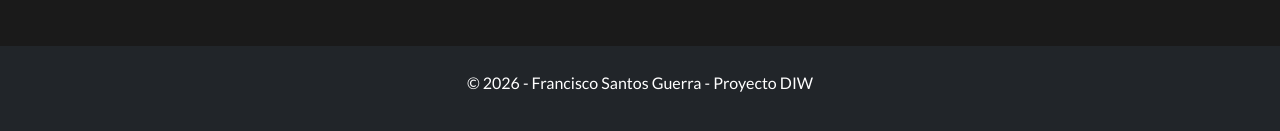
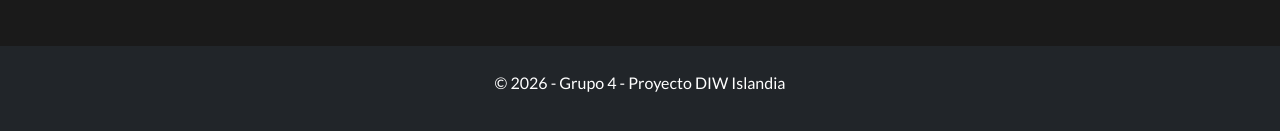
Before and after one commit to Narfranfran/DIWislandia, a plain HTML site: page index.html in a window 1280 px wide. Shown: the part 2422-2553 px from the top of the page. Drawn offline with nearby package versions, Linux system fonts and the light colour scheme.

Commit message:
Cambiado el footer

```diff
--- a/index.html
+++ b/index.html
@@ -249,7 +249,7 @@
 
     <footer class="text-center py-4 mt-5 bg-dark text-white">
       <div class="container">
-        <p>&copy; 2026 - Francisco Santos Guerra - Proyecto DIW</p>
+        <p>&copy; 2026 - Grupo 4 - Proyecto DIW Islandia</p>
       </div>
     </footer>
 
```
